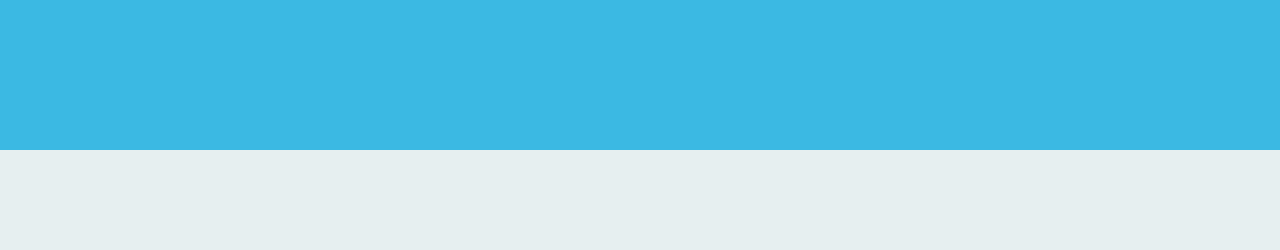
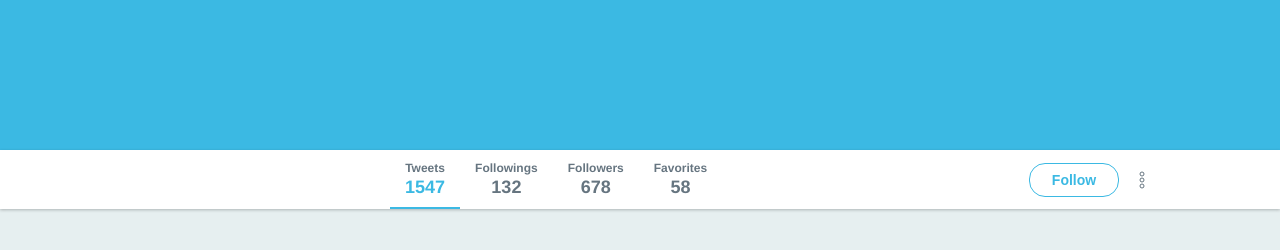
Before and after one commit to HugoHoffmann/twitter-flexBox, a plain HTML site: page index.html in a window 1280 px wide. Shown: the part 276-526 px from the top of the page. Drawn offline with Linux system fonts and the light colour scheme.

Commit message:
new: Create Top bar

```diff
--- a/index.html
+++ b/index.html
@@ -28,5 +28,31 @@
         <div class="banner">
             <h1>Example Twitter</h1>
         </div>
+        <div class="bar">
+            <div class="wrapper">
+                <ul>
+                    <li class="active">
+                        <span>Tweets</span>
+                        <strong>1547</strong>
+                    </li>
+                    <li>
+                        <span>Followings</span>
+                        <strong>132</strong>
+                    </li>
+                    <li>
+                        <span>Followers</span>
+                        <strong>678</strong>
+                    </li>
+                    <li>
+                        <span>Favorites</span>
+                        <strong>58</strong>
+                    </li>
+                </ul>
+                <div class="actions">
+                    <button>Follow</button>
+                    <img src="/img/more.svg" alt="Options">
+                </div>
+            </div>
+        </div>
     </body>
 </html>
--- a/style.css
+++ b/style.css
@@ -104,3 +104,81 @@ div.banner{
  justify-content: center;
  color:#fff;
 }
+
+div.bar{
+    height:59px;
+    background: #fff;
+    box-shadow: 0 1px 3px rgba(0, 0, 0, 0.25);
+}
+
+div.bar .wrapper{
+    display: flex;
+    justify-content: space-between;
+    align-items: center;
+    padding-left: 285px;
+    height: 100%;
+}
+
+div.bar .wrapper ul{
+    list-style: none;
+    height: 100%;
+    display: flex;
+}
+
+div.bar .wrapper ul li{
+    display: flex;
+    flex-direction: column;
+    align-items: center;
+    justify-content: center;
+    padding: 0 15px;
+    position: relative;
+}
+
+div.bar .wrapper ul li.active::after{
+    content: '';
+    height: 2px;
+    position: absolute;
+    bottom: 0;
+    left: 0;
+    width: 100%;
+    background: #3bb9e3;
+}
+
+div.bar .wrapper ul li span{
+    font-size: 12px;
+    color: #667580;
+    font-weight: bold;
+}
+
+div.bar .wrapper ul li strong{
+    font-size: 18px;
+    color: #667580;
+    font-weight: bold;
+    margin-top: 2px;
+}
+
+
+div.bar .wrapper ul li.active strong{
+    color: #3bb9e3;
+}
+
+div.bar .wrapper .actions {
+    display: flex;
+}
+
+div.bar .wrapper .actions button{
+    height: 34px;
+    margin-right: 20px;
+    display: flex;
+    align-items: center;
+    justify-content: center;
+    width: 90px;
+    font-weight: bold;
+    background: #fff;
+    font-size: 14px;
+    color: #3bb9e3;
+    border: 1px solid #3bb9e3;
+    border-radius: 16px;
+    cursor: pointer;
+
+}
```
